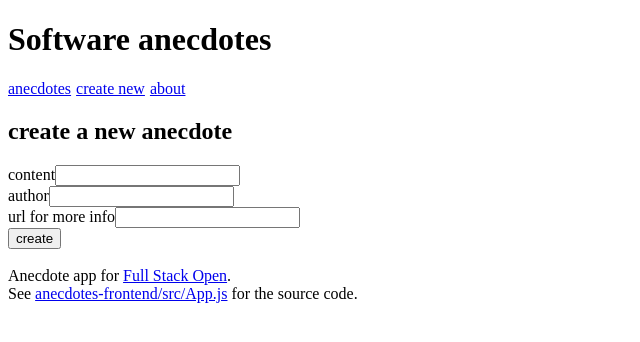
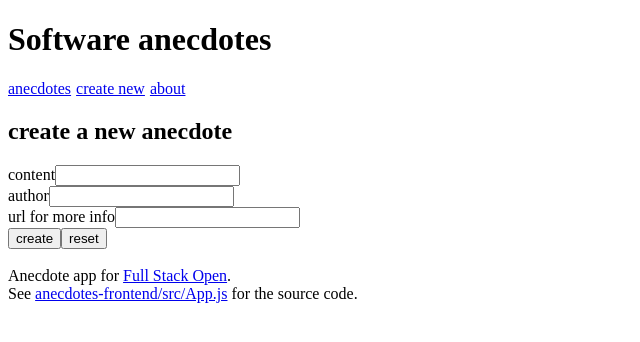
Before and after one commit to staneuski/anecdotes-frontend, a React (Vite) app: page /create in a window 1280 px wide. Shown: the top 342 px of the page, without its empty margins (0-640 px from the left). Built offline with nearby package versions, Linux system fonts and the light colour scheme; the HTML template or start-up script is replaced by a standard one.

Commit message:
7.5: anecdotes and hooks step2
Reset fields through `useField` hook

```diff
--- a/src/components/AnecdoteForm.jsx
+++ b/src/components/AnecdoteForm.jsx
@@ -4,9 +4,9 @@ import { useNavigate } from 'react-router-dom'
 const AnecdoteForm = (props) => {
   const navigate = useNavigate()
 
-  const content = useField('text', 'content')
-  const author = useField('text', 'author')
-  const info = useField('url', 'info')
+  const [content, resetContent] = useField('text', 'content')
+  const [author, resetAuthor] = useField('text', 'author')
+  const [info, resetInfo] = useField('url', 'info')
 
   const handleSubmit = (event) => {
     event.preventDefault()
@@ -19,9 +19,16 @@ const AnecdoteForm = (props) => {
     navigate('/')
   }
 
+  const handleReset = (event) => {
+    event.preventDefault()
+    resetContent()
+    resetAuthor()
+    resetInfo()
+  }
+
   return (<>
     <h2>create a new anecdote</h2>
-    <form onSubmit={handleSubmit}>
+    <form>
       <div>
         content
         <input {...content} />
@@ -34,7 +41,8 @@ const AnecdoteForm = (props) => {
         url for more info
         <input {...info} />
       </div>
-      <button>create</button>
+      <button onClick={handleSubmit}>create</button>
+      <button onClick={handleReset}>reset</button>
     </form>
   </>)
 }
--- a/src/hooks/index.js
+++ b/src/hooks/index.js
@@ -7,7 +7,11 @@ export const useField = (type, name) => {
     setValue(event.target.value)
   }
 
-  return { type, name, value, onChange }
+  const reset = () => {
+    setValue('')
+  }
+
+  return [{ type, name, value, onChange }, reset]
 }
 
 export const useNotification = (initialState) => {
```
